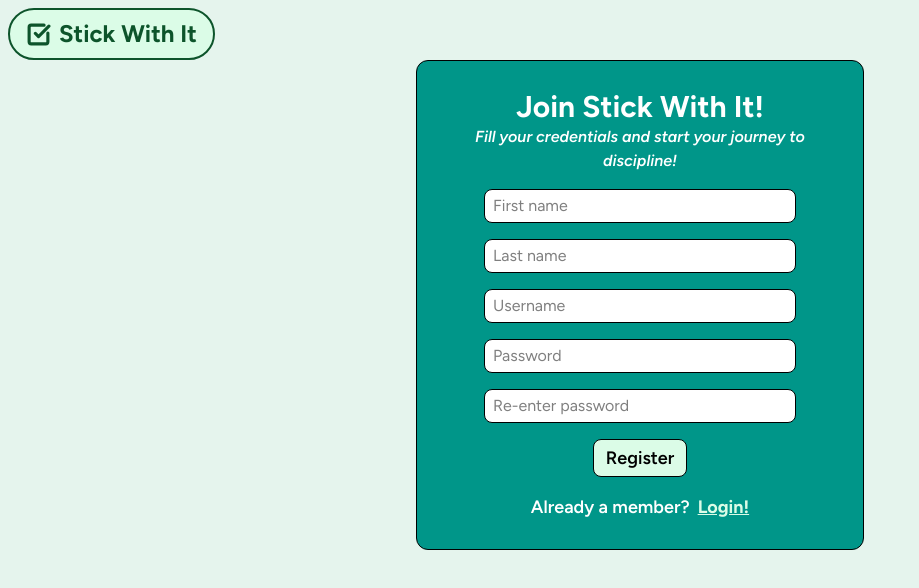
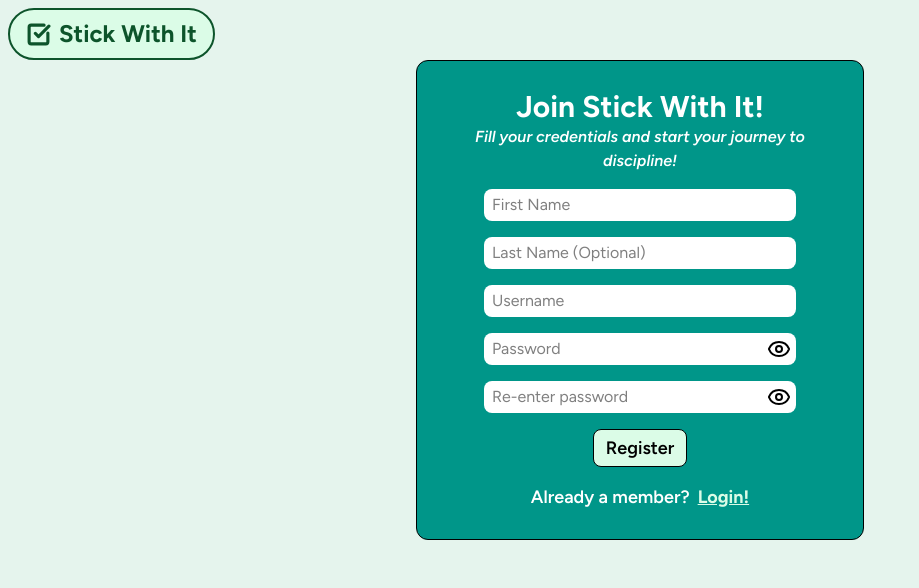
Before and after one commit to zarwaan/stick-with-it, a React (Vite) app: page /register in a window 1280 px wide. Shown: the top 588 px of the page, without its empty margins (0-919 px from the left). Built offline with nearby package versions, Linux system fonts and the light colour scheme.

Commit message:
password visibility, form submit

```diff
--- /dev/null
+++ b/src/components/Auth/Error.jsx
@@ -0,0 +1,15 @@
+import { TriangleAlert } from "lucide-react";
+
+export default function Error({errorText}) {
+    return (
+        <div className="text-red-900 font-semibold bg-pink-100 w-fit m-auto rounded-full
+                        p-1 pr-2 pl-2 flex flex-row flex-center gap-1">
+            <div className=" flex">
+                <TriangleAlert size={18} strokeWidth={2.5}></TriangleAlert>
+            </div>
+            <div className="">
+                {errorText}
+            </div>
+        </div>
+    )
+}
--- a/src/components/Auth/InputBox.jsx
+++ b/src/components/Auth/InputBox.jsx
@@ -1,10 +1,45 @@
-export default function InputBox({cred, type}) {
+import { Eye, EyeOff } from "lucide-react";
+import { useEffect, useRef, useState } from "react";
+
+export default function InputBox({cred, type, setCreds, placeholder, value}) {
+    const ref = useRef(null);
+    const [inputType, setInputType] = useState(type);
+    const [showPassword, setShowPassword] = useState(false);
+
+    const handleChange = (e) => {
+        setCreds(prev => ({
+            ...prev,
+            [cred]: e.target.value,
+        }))
+    }
+
+    const handleClick = () => {
+        setInputType(prev => prev === "password" ? "text" : "password");
+        setShowPassword(prev => !prev);
+    }
+
     return (
-        <div className="">
-            <input type={type}
-            className="border w-8/10 rounded-lg bg-white p-1 pl-2 pr-2"
-            placeholder={cred}
+        <div className="flex w-full flex-center relative">
+            <input type={inputType} ref={ref}
+            className=" w-8/10 rounded-lg bg-white p-1 pl-2 pr-2"
+            placeholder={placeholder}
+            onChange={handleChange}
+            value={value}
             />
+            {
+                placeholder.toLowerCase().includes("password") ?
+                <div className="absolute flex right-11">
+                    <button className="cursor-pointer" onClick={handleClick} type="button">
+                        {
+                            showPassword ?
+                            <EyeOff></EyeOff> :
+                            <Eye></Eye>
+                        }
+                    </button>
+                </div>
+                :
+                null
+            }
         </div>
     )
 }
--- a/src/components/Auth/Login.jsx
+++ b/src/components/Auth/Login.jsx
@@ -1,26 +1,57 @@
-import Toggle from "../utils/Toggle";
-import ContentBox from "../ContentBox";
 import AuthLayout from "./AuthLayout";
 import Greeting from "./Greeting";
 import InputBox from "./InputBox";
 import SubmitButton from "./SubmitButton";
 import AuthLink from "./AuthLink";
+import Error from "./Error";
+import { useState } from "react";
+import { useNavigate } from "react-router-dom";
 
 export default function Login() {
+    const navigate = useNavigate();
+    const [errorMessage, setErrorMessage] = useState(null);
+
+    const [creds, setCreds] = useState({
+        username: "",
+        password: ""
+    });
+
+    const submitForm = () => {
+        if(["username","password"].some(field => creds[field] === "")){
+            setErrorMessage("Please fill all required fields!")
+        }
+        else{
+            console.log("Logged in:")
+            console.log(creds);
+            return true;
+        }
+        return false;
+    }
+
+    const handleSubmit = (e) => {
+        e.preventDefault();
+        if(submitForm())
+            navigate('/')
+    }
+
     return (
         <AuthLayout>
-            <>
             <Greeting title={"Welcome Back!"}
             subtitle={"Fill your credentials and continue your pursuit of discipline!"}>
             </Greeting>
-                <InputBox cred={"Username"} type={"text"}></InputBox>
-                <InputBox cred={"Password"} type={"password"}></InputBox>
-                <SubmitButton text={"Login"} onclick={()=>{}}></SubmitButton>
+            <form className="flex flex-col gap-4" onSubmit={handleSubmit}>
+                <InputBox cred={"username"} type={"text"} setCreds={setCreds} placeholder={"Username"} value={creds.username}></InputBox>
+                <InputBox cred={"password"} type={"password"} setCreds={setCreds} placeholder={"Password"} value={creds.password}></InputBox>
+                {
+                    errorMessage &&
+                    <Error errorText={errorMessage}></Error>
+                }
+                <SubmitButton text={"Login"}></SubmitButton>
+            </form>
             <div className="flex flex-col gap-1">
                 <AuthLink pre={"New here?"} linkName={"Register now!"} linkTo={'/register'}></AuthLink>
                 <AuthLink pre={"Forgot your password?"} linkName={"Set a new one!"} linkTo={'/forgot-password'}></AuthLink>
             </div>
-            </>
         </AuthLayout>
     )
 }
--- a/src/components/Auth/Register.jsx
+++ b/src/components/Auth/Register.jsx
@@ -1,26 +1,65 @@
+import { useState } from "react";
 import AuthLayout from "./AuthLayout";
 import AuthLink from "./AuthLink";
 import Greeting from "./Greeting";
 import InputBox from "./InputBox";
 import SubmitButton from "./SubmitButton";
+import Error from "./Error";
+import { useNavigate } from "react-router-dom";
 
 export default function Register() {
+    const navigate = useNavigate();
+    const [errorMessage, setErrorMessage] = useState(null);
+
+    const handleSubmit = (e) => {
+        e.preventDefault();
+        if(submitForm())
+            navigate('/');
+    }
+
+    const [creds, setCreds] = useState({
+        firstName: "",
+        lastName: "",
+        username: "",
+        password: "",
+        rePassword: "",
+    });
+
+    const submitForm = () => {
+        if(["firstName", "lastName", "username", "password"].some(field => creds[field] === "")){
+            setErrorMessage("Please fill all required fields!")
+        }
+        else if(creds.password !== creds.rePassword){
+            setErrorMessage("Passwords dont match!")
+        }
+        else{
+            console.log("New user:");
+            console.log(creds);
+            return true;
+        }
+        return false;
+    }
+
     return(
         <AuthLayout>
-            <>
             <Greeting title={"Join Stick With It!"}
             subtitle={"Fill your credentials and start your journey to discipline!"}>
             </Greeting>
-                <InputBox cred={"First name"} type={"text"}></InputBox>
-                <InputBox cred={"Last name"} type={"text"}></InputBox>
-                <InputBox cred={"Username"} type={"text"}></InputBox>
-                <InputBox cred={"Password"} type={"password"}></InputBox>
-                <InputBox cred={"Re-enter password"} type={"password"}></InputBox>
-                <SubmitButton text={"Register"} onclick={()=>{}}></SubmitButton>
+            <form className="flex flex-col gap-4" onSubmit={handleSubmit}>
+                <InputBox cred={"firstName"} type={"text"} setCreds={setCreds} placeholder={"First Name"} value={creds.firstName}></InputBox>
+                <InputBox cred={"lastName"} type={"text"} setCreds={setCreds} placeholder={"Last Name (Optional)"} value={creds.lastName}></InputBox>
+                <InputBox cred={"username"} type={"text"} setCreds={setCreds} placeholder={"Username"} value={creds.username}></InputBox>
+                <InputBox cred={"password"} type={"password"} setCreds={setCreds} placeholder={"Password"} value={creds.password}></InputBox>
+                <InputBox cred={"rePassword"} type={"password"} setCreds={setCreds} placeholder={"Re-enter password"} value={creds.rePassword}></InputBox>
+                {
+                    errorMessage &&
+                    <Error errorText={errorMessage}></Error>
+                }
+                <SubmitButton text={"Register"}></SubmitButton>
+            </form>
             <div className="flex flex-col gap-1">
                 <AuthLink pre={"Already a member?"} linkName={"Login!"} linkTo={'/login'}></AuthLink>
             </div>
-            </>
         </AuthLayout>
     )
 }
--- a/src/components/Auth/SubmitButton.jsx
+++ b/src/components/Auth/SubmitButton.jsx
@@ -3,7 +3,7 @@ import { motion } from "motion/react"
 export default function SubmitButton({text, onclick}) {
     return(
         <div className="">
-            <motion.button onClick={onclick}
+            <motion.button onClick={onclick} type="submit"
             className="border bg-green-100 text-lg p-1 pl-3 pr-3 rounded-lg font-semibold cursor-pointer"
             whileTap={{y:2}}>
                 {text}
```
Lines whose indentation alone changed are shown as unchanged.
